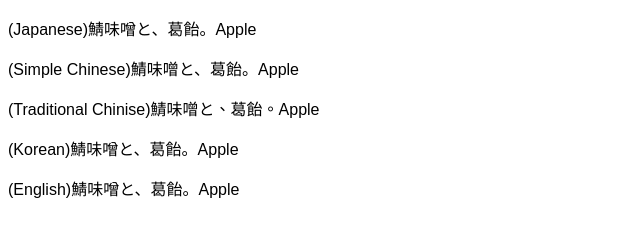
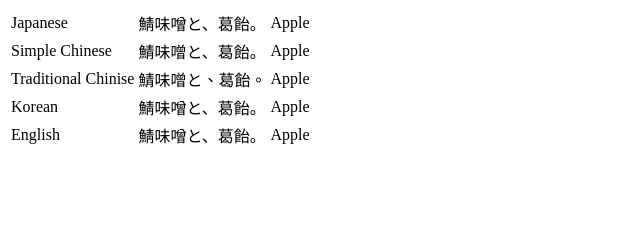
Before and after one commit to naochika/ea, a plain HTML site: page eastasia.html in a window 1280 px wide. Shown: the whole page, without its empty margins (0-640 px from the left). Drawn offline with Linux system fonts and the light colour scheme.

Commit message:
見にくいので表にした

```diff
--- a/eastasia.html
+++ b/eastasia.html
@@ -6,10 +6,12 @@
 <link rel="stylesheet" type="text/css" href="eastasia.css">
 </head>
 <body lang="ja">
-<p>(Japanese)鯖味噌と、葛飴。Apple</p>
-<p lang="zh-cn">(Simple Chinese)鯖味噌と、葛飴。Apple</p>
-<p lang="zh-tw">(Traditional Chinise)鯖味噌と、葛飴。Apple</p>
-<p lang="ko">(Korean)鯖味噌と、葛飴。Apple</p>
-<p lang="en-us">(English)鯖味噌と、葛飴。Apple</p>
+<table>
+<tr><td>Japanese</td><td>鯖味噌と、葛飴。</td><td>Apple</td></tr>
+<tr lang="zh-cn"><td>Simple Chinese</td><td>鯖味噌と、葛飴。</td><td>Apple</td></tr>
+<tr lang="zh-tw"><td>Traditional Chinise</td><td>鯖味噌と、葛飴。</td><td>Apple</td></tr>
+<tr lang="ko"><td>Korean</td><td>鯖味噌と、葛飴。</td><td>Apple</td></tr>
+<tr lang="en-us"><td>English</td><td>鯖味噌と、葛飴。</td><td>Apple</td></tr>
+</table>
 </body>
 </html>
```
